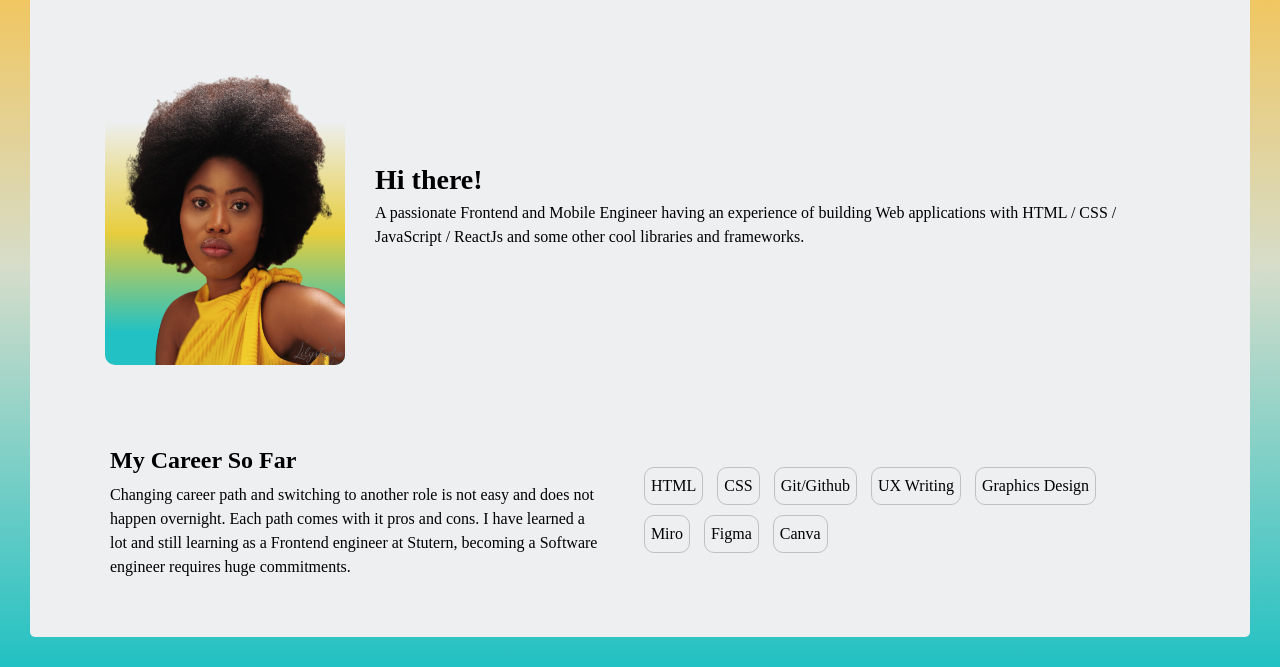
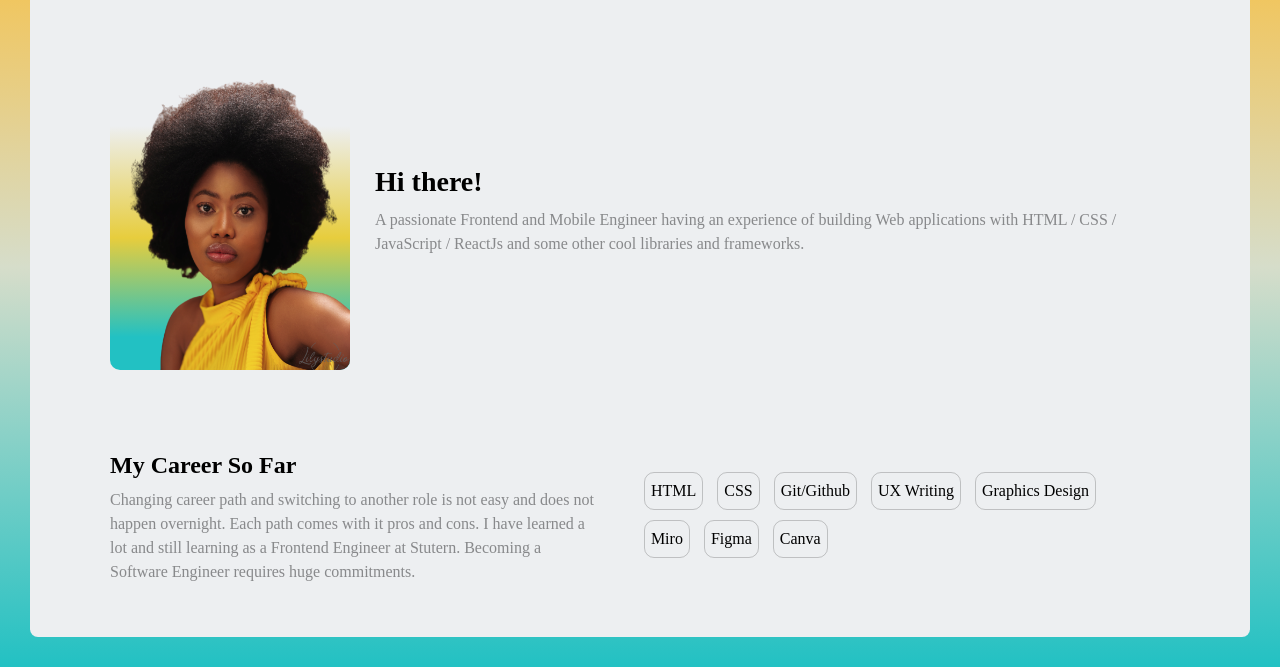
Before and after one commit to DammyD/week_5_assignment, a plain HTML site: page index.html in a window 1280 px wide. Shown: the part 133-800 px from the top of the page. Drawn offline with Linux system fonts and the light colour scheme.

Commit message:
:bulb: Week 5 Assignment

```diff
--- a/index.html
+++ b/index.html
@@ -35,7 +35,7 @@
             <section class="portfolio_section">
                 <div class="portfolio_content">
                     <h2>my career so far</h2>
-                    <p> Changing career path and switching to another role is not easy and does not happen overnight. Each path comes with it pros and cons. I have learned a lot and still learning as a Frontend engineer at Stutern, becoming a Software engineer requires huge commitments.</p>
+                    <p> Changing career path and switching to another role is not easy and does not happen overnight. Each path comes with it pros and cons. I have learned a lot and still learning as a Frontend Engineer at Stutern. Becoming a Software Engineer requires huge commitments.</p>
                 </div>
                 <div class="skills">
                     <ul>
--- a/style.css
+++ b/style.css
@@ -25,7 +25,7 @@ h1, h2, p {
     background-color: rgb(237,239,241);
     height: 100%;
     padding: 30px;
-    border-radius: 5px;
+    border-radius: 8px;
 
 }
 
@@ -35,10 +35,12 @@ header {
     align-items: center;
 }
 
+
 .logo {
     width: 60px;
     height: 50px;
     cursor: pointer;
+
 }
 
 .menu ul {
@@ -61,6 +63,7 @@ header {
     border-radius: 5px;
     color: white;
     background-color: #000000;
+    cursor: pointer;
 }
 
 
@@ -74,11 +77,11 @@ header {
     display: grid;
     grid-template-columns: auto auto;
     align-items: center;
-    margin: 45px;
+    margin: 50px;
 }
 
 .portfolio {
-    margin: 30px;
+    margin: 25px;
     align-items: center;
 }
 
@@ -94,7 +97,19 @@ header {
 
 .portfolio_content h2 {
     text-transform: capitalize;
+
+}
+
+.portfolio_content h2, .portfolio h1 {
     margin-bottom: 5px;
+}
+
+.portfolio p, .portfolio_content p {
+    color: #828385f3;
+}
+
+span p {
+    color:#000000;
 }
 
 
@@ -114,7 +129,7 @@ header {
 }
 
 .skills li:hover {
-    background-color: #000000;
+    background-color: #888484;
 }
 .skills li a:hover{
     color: #edeff1;
```
